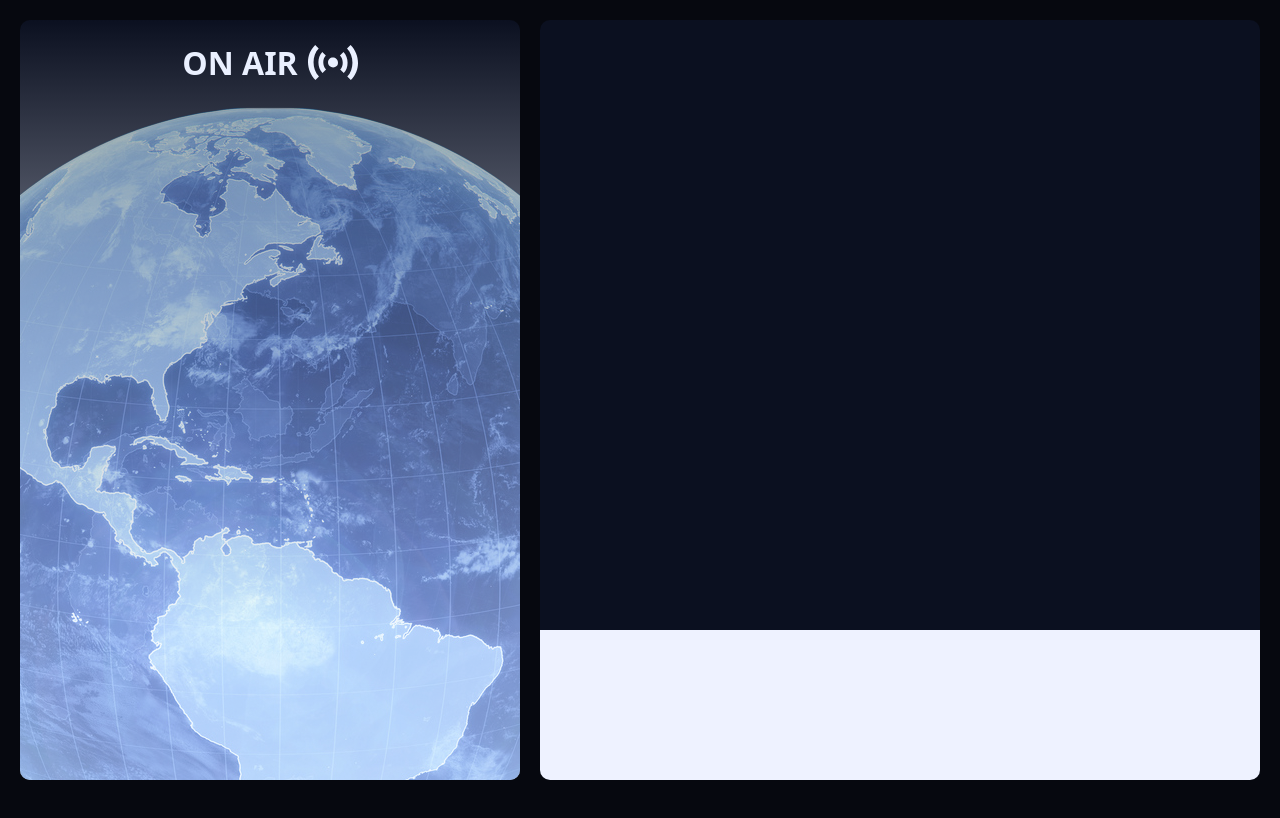
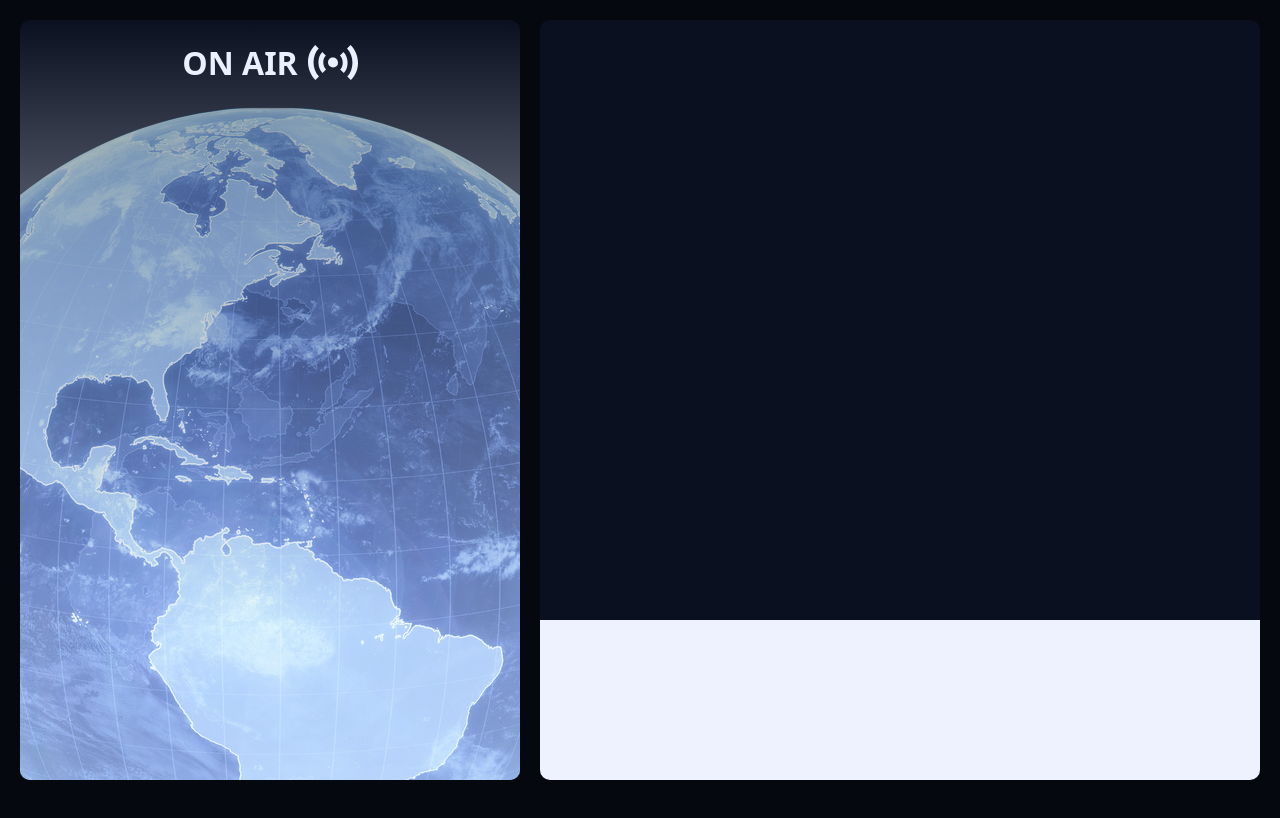
Before and after one commit to IncredibleCT3/panther, a Next.js app: page / in a window 1280 px wide. Shown: the top 818 px of the page. Built offline with nearby package versions, Linux system fonts and the light colour scheme.

Commit message:
controls height change

```diff
--- a/app/globals.css
+++ b/app/globals.css
@@ -115,7 +115,7 @@ body{
 }
 
 .controls-container {
-  min-height: 150px;
+  min-height: 160px;
   width: 100%;
   background: var(--panel3);
 }
```
